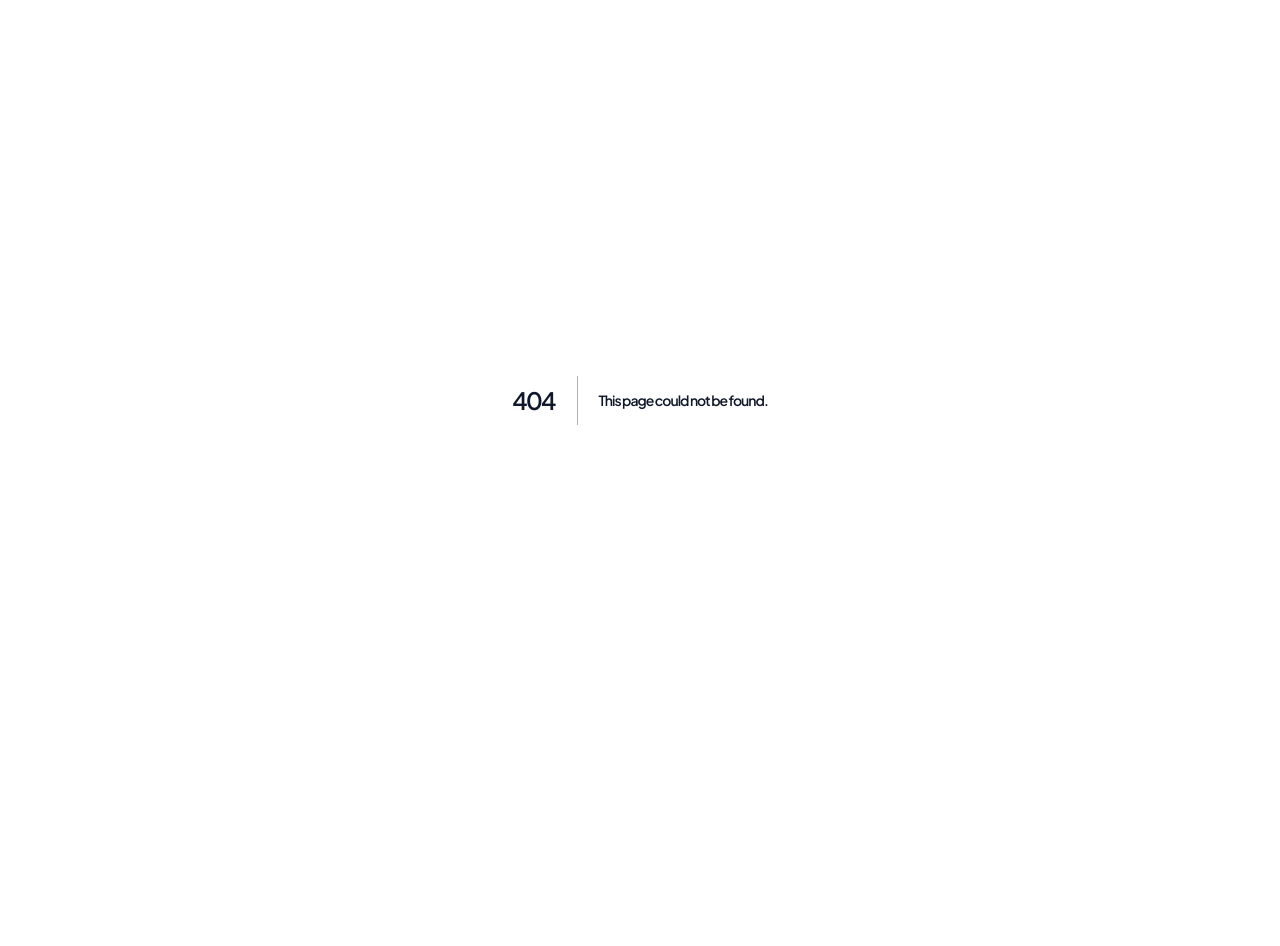
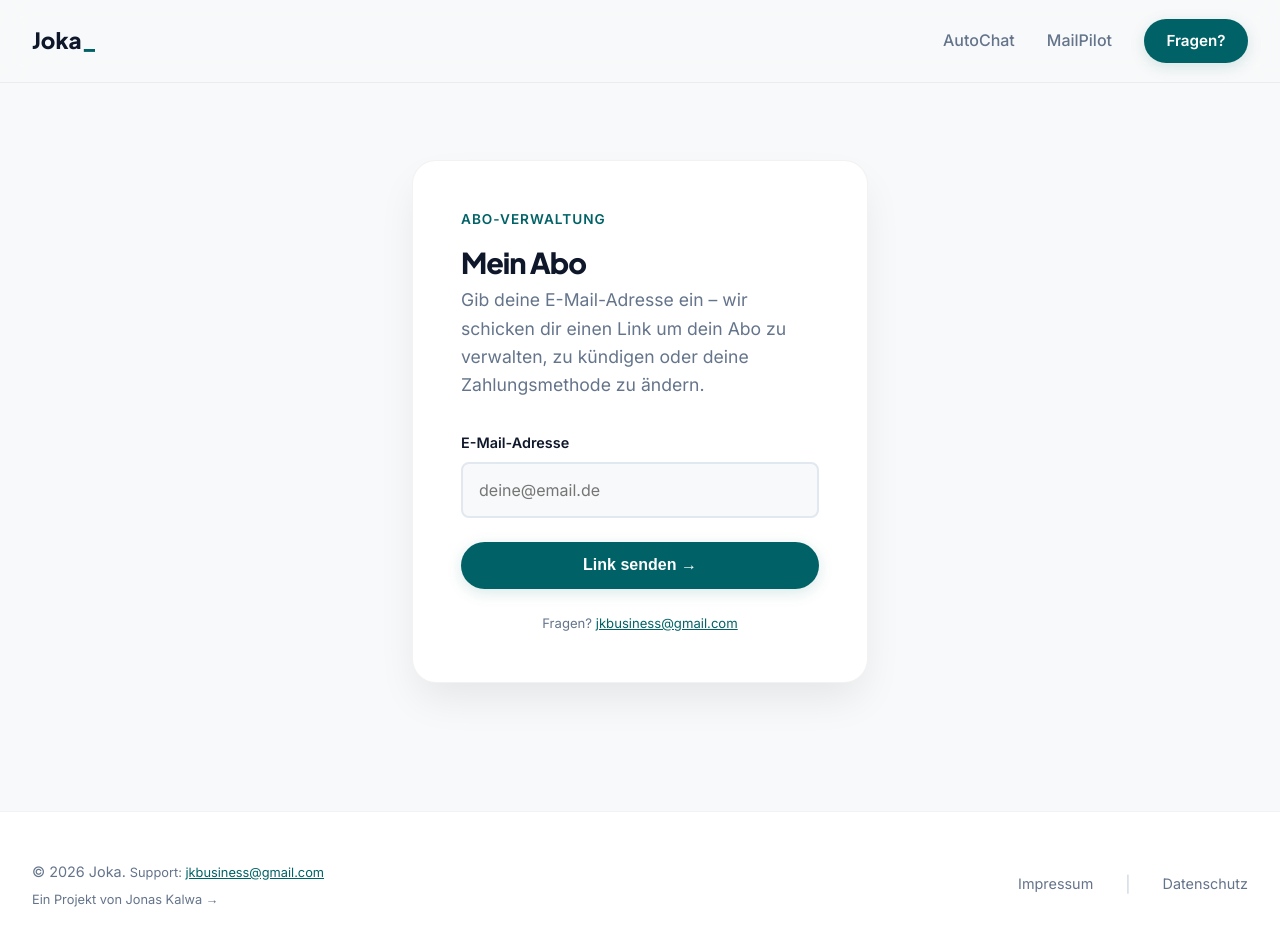
Before and after one commit to Jkalwa05/joka, a Next.js app: page /mein-abo in a window 1280 px wide. Before the commit this address had no page. Shown: the top 946 px of the page. Before the commit the page ends 800 px from the top, so only its background shows below. Built offline with nearby package versions, Linux system fonts and the light colour scheme.

Commit message:
feat: add customer portal (Mein Abo) with magic link via Resend
Co-Authored-By: Claude Sonnet 4.6 <noreply@anthropic.com>

```diff
--- a/app/autochat/page.tsx
+++ b/app/autochat/page.tsx
@@ -135,6 +135,8 @@ export default function AutoChat() {
             <a href="https://jonaskalwa.de" target="_blank" rel="noopener noreferrer" style={{ fontSize: '0.8rem', color: 'var(--text-muted)', textDecoration: 'none' }}>Ein Projekt von Jonas Kalwa →</a>
           </div>
           <div className="footer-links">
+            <Link href="/mein-abo">Mein Abo</Link>
+            <span className="separator">|</span>
             <Link href="/impressum">Impressum</Link>
             <span className="separator">|</span>
             <Link href="/datenschutz">Datenschutz</Link>
--- a/app/bestellen/page.tsx
+++ b/app/bestellen/page.tsx
@@ -198,6 +198,8 @@ export default function Bestellen() {
             <a href="https://jonaskalwa.de" target="_blank" rel="noopener noreferrer" style={{ fontSize: '0.8rem', color: 'var(--text-muted)', textDecoration: 'none' }}>Ein Projekt von Jonas Kalwa →</a>
           </div>
           <div className="footer-links">
+            <Link href="/mein-abo">Mein Abo</Link>
+            <span className="separator">|</span>
             <Link href="/impressum">Impressum</Link>
             <span className="separator">|</span>
             <Link href="/datenschutz">Datenschutz</Link>
--- a/app/kontakt/page.tsx
+++ b/app/kontakt/page.tsx
@@ -115,6 +115,8 @@ export default function Kontakt() {
             <a href="https://jonaskalwa.de" target="_blank" rel="noopener noreferrer" style={{ fontSize: '0.8rem', color: 'var(--text-muted)', textDecoration: 'none' }}>Ein Projekt von Jonas Kalwa →</a>
           </div>
           <div className="footer-links">
+            <Link href="/mein-abo">Mein Abo</Link>
+            <span className="separator">|</span>
             <Link href="/impressum">Impressum</Link>
             <span className="separator">|</span>
             <Link href="/datenschutz">Datenschutz</Link>
--- a/app/mailpilot/page.tsx
+++ b/app/mailpilot/page.tsx
@@ -133,6 +133,8 @@ export default function MailPilot() {
             <a href="https://jonaskalwa.de" target="_blank" rel="noopener noreferrer" style={{ fontSize: '0.8rem', color: 'var(--text-muted)', textDecoration: 'none' }}>Ein Projekt von Jonas Kalwa →</a>
           </div>
           <div className="footer-links">
+            <Link href="/mein-abo">Mein Abo</Link>
+            <span className="separator">|</span>
             <Link href="/impressum">Impressum</Link>
             <span className="separator">|</span>
             <Link href="/datenschutz">Datenschutz</Link>
--- /dev/null
+++ b/app/mein-abo/page.tsx
@@ -0,0 +1,114 @@
+'use client'
+
+import Link from 'next/link'
+import { useState } from 'react'
+
+export default function MeinAbo() {
+  const [email, setEmail] = useState('')
+  const [loading, setLoading] = useState(false)
+  const [sent, setSent] = useState(false)
+  const [error, setError] = useState('')
+
+  async function handleSubmit(e: React.FormEvent) {
+    e.preventDefault()
+    setLoading(true)
+    setError('')
+
+    const res = await fetch('/api/stripe/portal', {
+      method: 'POST',
+      headers: { 'Content-Type': 'application/json' },
+      body: JSON.stringify({ email }),
+    })
+
+    if (res.ok) {
+      setSent(true)
+    } else {
+      setError('Etwas ist schiefgelaufen. Bitte versuche es erneut.')
+    }
+    setLoading(false)
+  }
+
+  return (
+    <>
+      <nav className="navbar">
+        <div className="nav-wrapper">
+          <Link href="/" className="brand">Joka<span className="dot">_</span></Link>
+          <div className="nav-items">
+            <Link href="/autochat">AutoChat</Link>
+            <Link href="/mailpilot">MailPilot</Link>
+            <Link href="/kontakt" className="btn-primary small">Fragen?</Link>
+          </div>
+        </div>
+      </nav>
+
+      <section className="section" style={{ paddingTop: '10rem', minHeight: '80vh' }}>
+        <div className="container-wide" style={{ maxWidth: '520px' }}>
+          {sent ? (
+            <div className="form-card" style={{ textAlign: 'center' }}>
+              <div style={{ fontSize: '3rem', marginBottom: '1rem' }}>📬</div>
+              <h2 style={{ fontSize: '1.8rem', marginBottom: '0.75rem' }}>Link gesendet!</h2>
+              <p style={{ marginBottom: '1.5rem' }}>
+                Falls ein Joka-Konto mit dieser E-Mail existiert, hast du soeben einen Link erhalten um dein Abo zu verwalten.
+              </p>
+              <p style={{ fontSize: '0.85rem', color: 'var(--text-muted)' }}>
+                Nichts erhalten? Schau im Spam-Ordner oder schreib uns: <a href="mailto:jkbusiness@gmail.com" style={{ color: 'var(--primary)' }}>jkbusiness@gmail.com</a>
+              </p>
+            </div>
+          ) : (
+            <div className="form-card">
+              <span className="sub-label">Abo-Verwaltung</span>
+              <h2 style={{ fontSize: '1.8rem', marginBottom: '0.5rem' }}>Mein Abo</h2>
+              <p style={{ marginBottom: '2rem' }}>
+                Gib deine E-Mail-Adresse ein – wir schicken dir einen Link um dein Abo zu verwalten, zu kündigen oder deine Zahlungsmethode zu ändern.
+              </p>
+
+              <form onSubmit={handleSubmit}>
+                <div className="grp">
+                  <label>E-Mail-Adresse</label>
+                  <input
+                    type="email"
+                    placeholder="deine@email.de"
+                    value={email}
+                    onChange={(e) => setEmail(e.target.value)}
+                    required
+                  />
+                </div>
+
+                {error && (
+                  <p style={{ color: '#dc2626', fontSize: '0.9rem', marginBottom: '1rem' }}>{error}</p>
+                )}
+
+                <button
+                  type="submit"
+                  disabled={loading}
+                  className="btn-primary"
+                  style={{ width: '100%' }}
+                >
+                  {loading ? 'Wird gesendet...' : 'Link senden →'}
+                </button>
+              </form>
+
+              <p style={{ marginTop: '1.5rem', fontSize: '0.82rem', color: 'var(--text-muted)', textAlign: 'center' }}>
+                Fragen? <a href="mailto:jkbusiness@gmail.com" style={{ color: 'var(--primary)' }}>jkbusiness@gmail.com</a>
+              </p>
+            </div>
+          )}
+        </div>
+      </section>
+
+      <footer>
+        <div className="container-wide footer-inner">
+          <div style={{ display: 'flex', flexDirection: 'column', gap: '0.4rem' }}>
+            <p style={{ color: 'var(--text-muted)', fontSize: '0.9rem' }}>© 2026 Joka. <span style={{ fontSize: '0.8rem' }}>Support: <a href="mailto:jkbusiness@gmail.com" style={{ color: 'var(--primary)' }}>jkbusiness@gmail.com</a></span></p>
+            <a href="https://jonaskalwa.de" target="_blank" rel="noopener noreferrer" style={{ fontSize: '0.8rem', color: 'var(--text-muted)', textDecoration: 'none' }}>Ein Projekt von Jonas Kalwa →</a>
+          </div>
+          <div className="footer-links">
+            <Link href="/impressum">Impressum</Link>
+            <span className="separator">|</span>
+            <Link href="/datenschutz">Datenschutz</Link>
+          </div>
+        </div>
+      </footer>
+    </>
+  )
+}
--- a/app/page.tsx
+++ b/app/page.tsx
@@ -223,6 +223,8 @@ export default function Home() {
             <a href="https://jonaskalwa.de" target="_blank" rel="noopener noreferrer" style={{ fontSize: '0.8rem', color: 'var(--text-muted)', textDecoration: 'none' }}>Ein Projekt von Jonas Kalwa →</a>
           </div>
           <div className="footer-links">
+            <Link href="/mein-abo">Mein Abo</Link>
+            <span className="separator">|</span>
             <Link href="/impressum">Impressum</Link>
             <span className="separator">|</span>
             <Link href="/datenschutz">Datenschutz</Link>
```
Also changed, not shown: app/api/stripe/portal/route.ts (added, +53 -0 lines).
